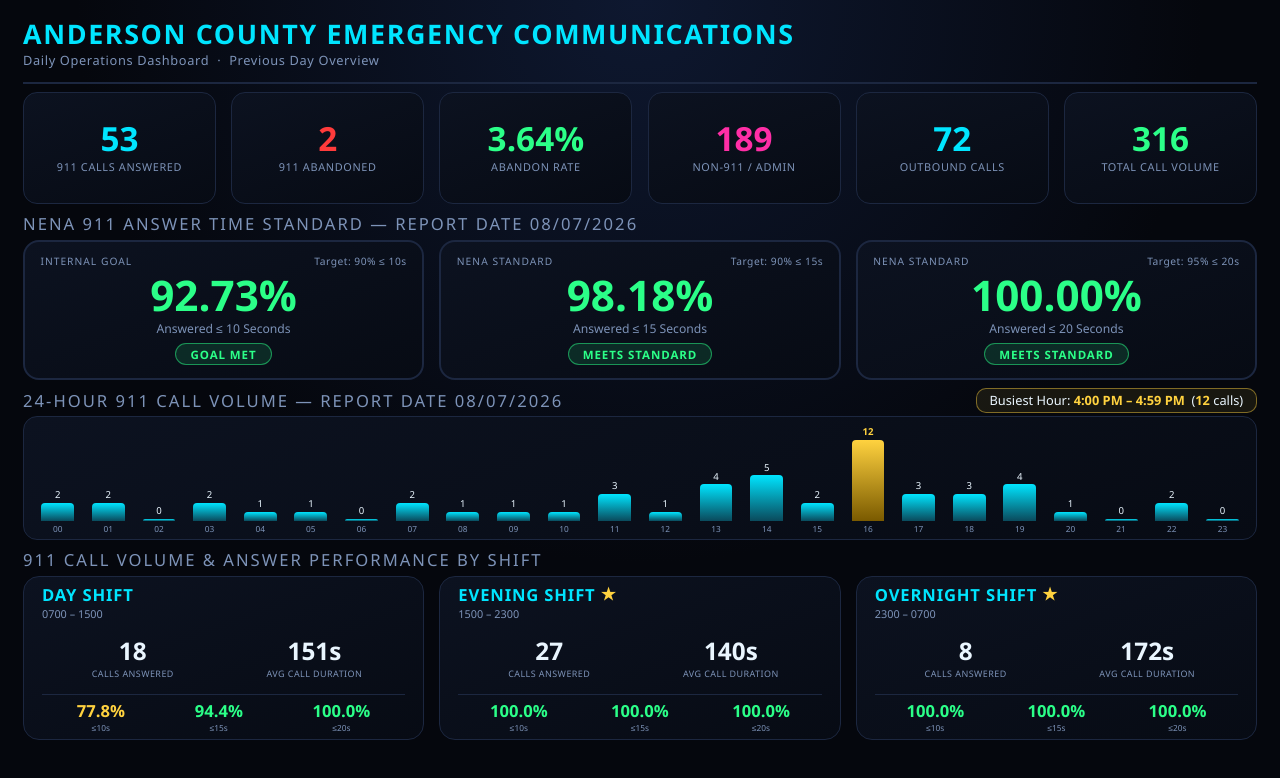
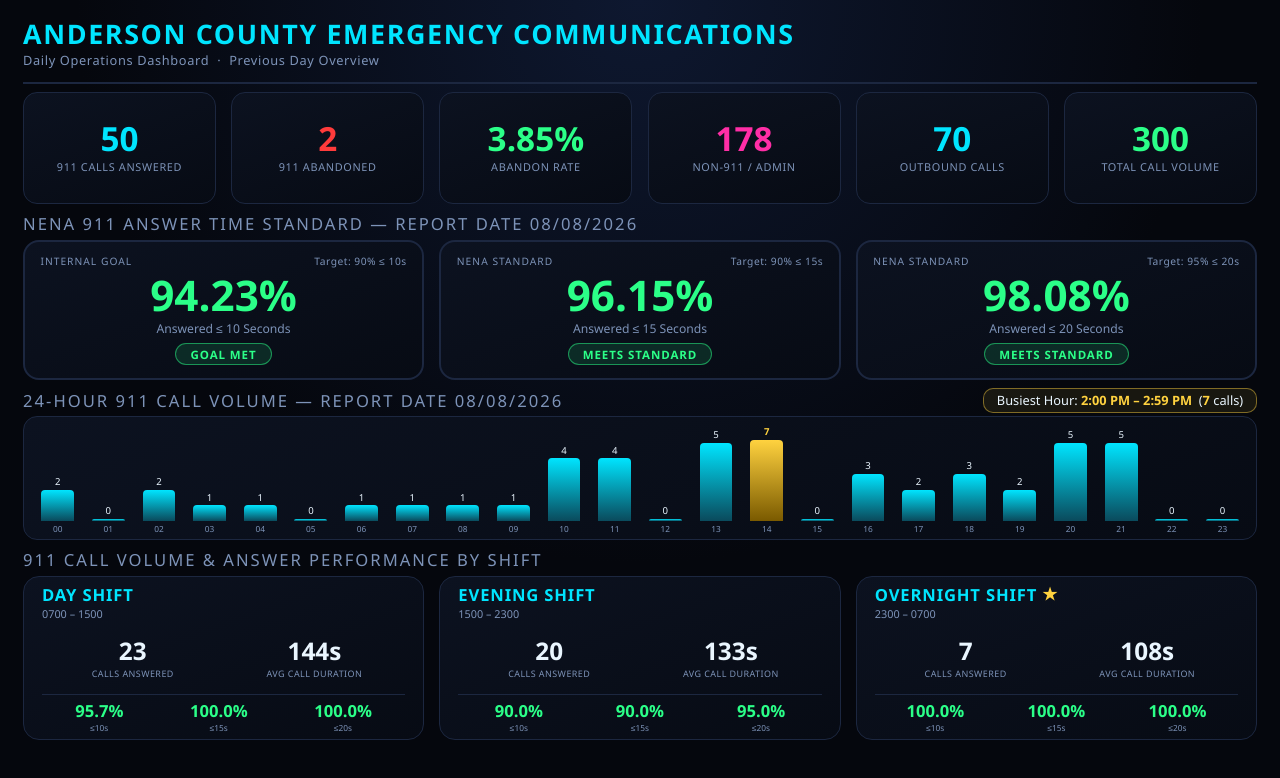
Before and after one commit to acecd-tn/ecc-dashboard, a plain HTML site: page index.html in a window 1280 px wide. Drawn offline with Linux system fonts and the light colour scheme.

Commit message:
Daily dashboard refresh — 08/08/2026

```diff
--- a/index.html
+++ b/index.html
@@ -191,7 +191,7 @@
 
   <div class="metrics-row">
     <div class="card c-cyan">
-      <div class="val">53</div>
+      <div class="val">50</div>
       <div class="lbl">911 Calls Answered</div>
     </div>
     <div class="card c-red">
@@ -199,32 +199,32 @@
       <div class="lbl">911 Abandoned</div>
     </div>
     <div class="card">
-      <div class="val abandon-rate" id="abandonRate" data-pct="3.64">3.64%</div>
+      <div class="val abandon-rate" id="abandonRate" data-pct="3.85">3.85%</div>
       <div class="lbl">Abandon Rate</div>
     </div>
     <div class="card c-magenta">
-      <div class="val">189</div>
+      <div class="val">178</div>
       <div class="lbl">Non-911 / Admin</div>
     </div>
     <div class="card c-cyan">
-      <div class="val">72</div>
+      <div class="val">70</div>
       <div class="lbl">Outbound Calls</div>
     </div>
     <div class="card c-green">
-      <div class="val">316</div>
+      <div class="val">300</div>
       <div class="lbl">Total Call Volume</div>
     </div>
   </div>
 
   <div class="nena-wrap">
-    <div class="section-title">NENA 911 Answer Time Standard — Report Date 08/07/2026</div>
+    <div class="section-title">NENA 911 Answer Time Standard — Report Date 08/08/2026</div>
     <div class="nena-row">
       <div class="nena-card excellence status-pass">
         <div class="labels-row">
           <div class="badge">Internal Goal</div>
           <div class="goal">Target: 90% ≤ 10s</div>
         </div>
-        <div class="pct status-pass">92.73%</div>
+        <div class="pct status-pass">94.23%</div>
         <div class="desc">Answered ≤ 10 Seconds</div>
         <div class="pill pill-pass">GOAL MET</div>
       </div>
@@ -233,7 +233,7 @@
           <div class="badge">NENA Standard</div>
           <div class="goal">Target: 90% ≤ 15s</div>
         </div>
-        <div class="pct status-pass">98.18%</div>
+        <div class="pct status-pass">96.15%</div>
         <div class="desc">Answered ≤ 15 Seconds</div>
         <div class="pill pill-pass">MEETS STANDARD</div>
       </div>
@@ -242,7 +242,7 @@
           <div class="badge">NENA Standard</div>
           <div class="goal">Target: 95% ≤ 20s</div>
         </div>
-        <div class="pct status-pass">100.00%</div>
+        <div class="pct status-pass">98.08%</div>
         <div class="desc">Answered ≤ 20 Seconds</div>
         <div class="pill pill-pass">MEETS STANDARD</div>
       </div>
@@ -251,7 +251,7 @@
 
   <div class="timeline-wrap">
     <div class="timeline-header">
-      <div class="section-title" style="margin-bottom:0;">24-Hour 911 Call Volume — Report Date 08/07/2026</div>
+      <div class="section-title" style="margin-bottom:0;">24-Hour 911 Call Volume — Report Date 08/08/2026</div>
       <div class="busiest" id="busiest">Busiest Hour: <b>—</b></div>
     </div>
     <div class="timeline" id="timeline">
@@ -267,12 +267,12 @@
         <div class="shift-name">DAY SHIFT <span class="shift-star">★</span></div>
         <div class="shift-time">0700 – 1500</div>
         <div class="shift-stats">
-          <div class="shift-stat"><div class="n">18</div><div class="l">Calls Answered</div></div>
-          <div class="shift-stat"><div class="n dur" data-secs="151">151s</div><div class="l">Avg Call Duration</div></div>
+          <div class="shift-stat"><div class="n">23</div><div class="l">Calls Answered</div></div>
+          <div class="shift-stat"><div class="n dur" data-secs="144">144s</div><div class="l">Avg Call Duration</div></div>
         </div>
         <div class="shift-nena">
-          <div><div class="v ten-sec" data-tenpct="77.8">77.8%</div><div class="k">≤10s</div></div>
-          <div><div class="v status-pass" data-pct15="94.4">94.4%</div><div class="k">≤15s</div></div>
+          <div><div class="v ten-sec" data-tenpct="95.7">95.7%</div><div class="k">≤10s</div></div>
+          <div><div class="v status-pass" data-pct15="100.0">100.0%</div><div class="k">≤15s</div></div>
           <div><div class="v status-pass" data-pct20="100.0">100.0%</div><div class="k">≤20s</div></div>
         </div>
       </div>
@@ -281,13 +281,13 @@
         <div class="shift-name">EVENING SHIFT <span class="shift-star">★</span></div>
         <div class="shift-time">1500 – 2300</div>
         <div class="shift-stats">
-          <div class="shift-stat"><div class="n">27</div><div class="l">Calls Answered</div></div>
-          <div class="shift-stat"><div class="n dur" data-secs="140">140s</div><div class="l">Avg Call Duration</div></div>
+          <div class="shift-stat"><div class="n">20</div><div class="l">Calls Answered</div></div>
+          <div class="shift-stat"><div class="n dur" data-secs="133">133s</div><div class="l">Avg Call Duration</div></div>
         </div>
         <div class="shift-nena">
-          <div><div class="v ten-sec" data-tenpct="100.0">100.0%</div><div class="k">≤10s</div></div>
-          <div><div class="v status-pass" data-pct15="100.0">100.0%</div><div class="k">≤15s</div></div>
-          <div><div class="v status-pass" data-pct20="100.0">100.0%</div><div class="k">≤20s</div></div>
+          <div><div class="v ten-sec" data-tenpct="90.0">90.0%</div><div class="k">≤10s</div></div>
+          <div><div class="v status-pass" data-pct15="90.0">90.0%</div><div class="k">≤15s</div></div>
+          <div><div class="v status-pass" data-pct20="95.0">95.0%</div><div class="k">≤20s</div></div>
         </div>
       </div>
 
@@ -295,8 +295,8 @@
         <div class="shift-name">OVERNIGHT SHIFT <span class="shift-star">★</span></div>
         <div class="shift-time">2300 – 0700</div>
         <div class="shift-stats">
-          <div class="shift-stat"><div class="n">8</div><div class="l">Calls Answered</div></div>
-          <div class="shift-stat"><div class="n dur" data-secs="172">172s</div><div class="l">Avg Call Duration</div></div>
+          <div class="shift-stat"><div class="n">7</div><div class="l">Calls Answered</div></div>
+          <div class="shift-stat"><div class="n dur" data-secs="108">108s</div><div class="l">Avg Call Duration</div></div>
         </div>
         <div class="shift-nena">
           <div><div class="v ten-sec" data-tenpct="100.0">100.0%</div><div class="k">≤10s</div></div>
@@ -311,8 +311,8 @@
 </div>
 
 <script>
-// 24-hour 911 call volume (from HourlySpeedOfAnswerRollup, 08/07/2026)
-const hourly = [2,2,0,2,1,1,0,2,1,1,1,3,1,4,5,2,12,3,3,4,1,0,2,0];
+// 24-hour 911 call volume (from HourlySpeedOfAnswerRollup, 08/08/2026)
+const hourly = [2,0,2,1,1,0,1,1,1,1,4,4,0,5,7,0,3,2,3,2,5,5,0,0];
 const maxCalls = Math.max(...hourly);
 const tl = document.getElementById('timeline');
 hourly.forEach((count, hr) => {
```
